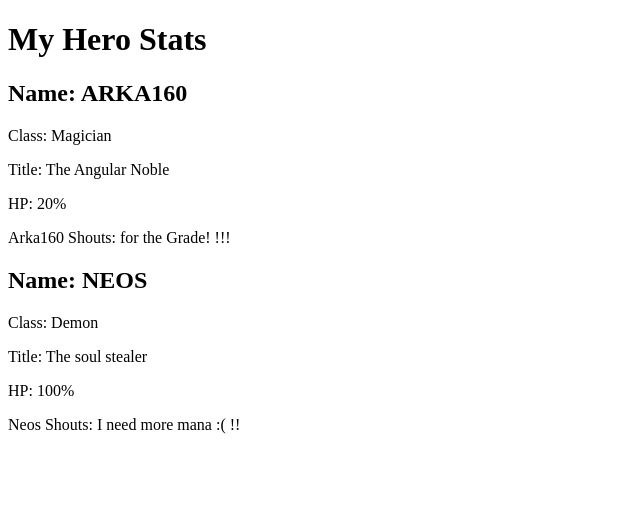
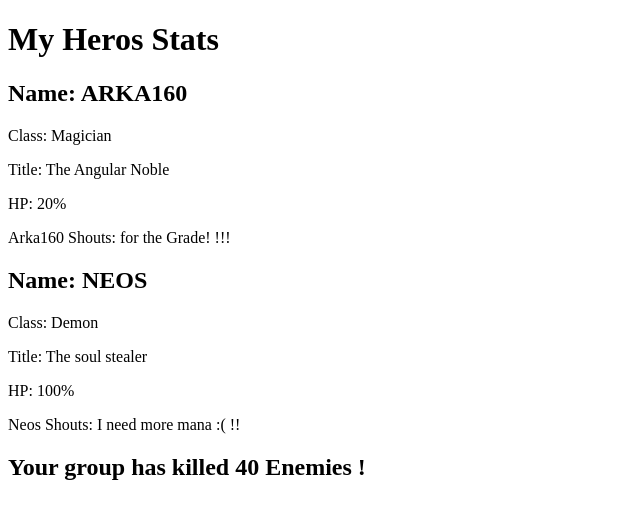
Before and after one commit to arkalive160/angular2Expo, an Angular app: page / in a window 1280 px wide. Shown: the top 518 px of the page, without its empty margins (0-640 px from the left). Built offline with nearby package versions, Linux system fonts and the light colour scheme.

Commit message:
implementig methods

```diff
--- a/src/app/app.component.ts
+++ b/src/app/app.component.ts
@@ -10,7 +10,9 @@ import { Component } from '@angular/core';
                 <h2> Name:  {{champion.name |uppercase }} </h2>
                 <p>Class: {{champion.class}} </p>
                 <p>Title: {{champion.title}} </p>
+
                 <!--<p>HP: {{champion.healt | currency:'USD':true }}</p> -->
+
                 <p>HP: {{champion.healt | percent }}</p>
                 <p *ngIf=" champion.mana > 0">
                 {{champion.name}} Shouts: {{champion.CombatPhrase}} !!!
@@ -23,11 +25,13 @@ import { Component } from '@angular/core';
 
               </div>
 
+              <h2>Your group has killed {{partyKilled()}} Enemies !</h2>
+
             `
 
 })
 export class AppComponent {
-  title = 'My Hero Stats';
+  title = 'My Heros Stats';
 
   champions = [
     {
@@ -37,7 +41,8 @@ export class AppComponent {
       "class": "Magician",
       "CombatPhrase": "for the Grade!",
       "healt": 0.2,
-      "mana": 150
+      "mana": 150,
+      "enemiesKilled": 22
     },
     {
       "id":  2,
@@ -46,9 +51,20 @@ export class AppComponent {
       "class": "Demon",
       "CombatPhrase": "Everybody will lose >:D",
       "healt": 1,
-      "mana": 0
+      "mana": 0,
+      "enemiesKilled": 18
+
     }
     ];
 
+    partyKilled(){
+      let totalEnemiesKilled = 0;
+
+      for (let champion of this.champions){
+        totalEnemiesKilled += champion.enemiesKilled;
+      }
+      return totalEnemiesKilled;
+    }
+
 
 }
```
